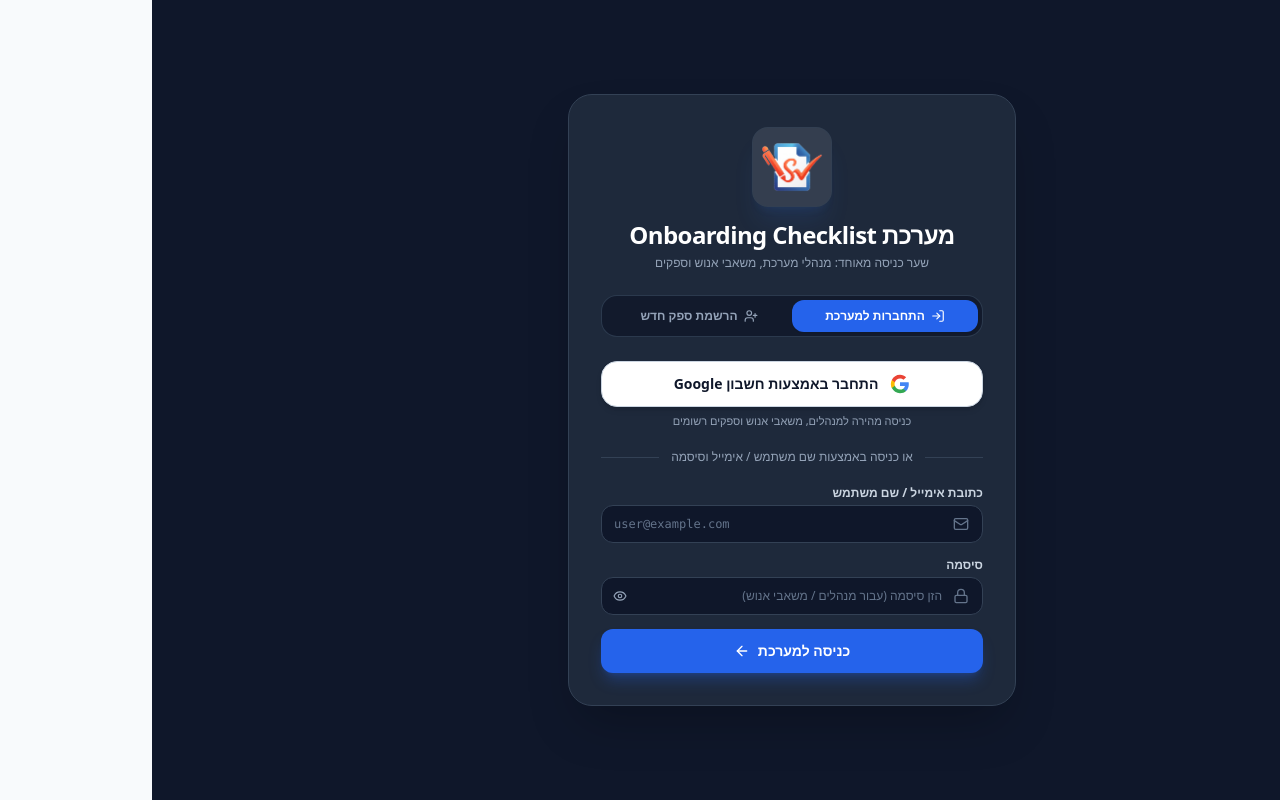
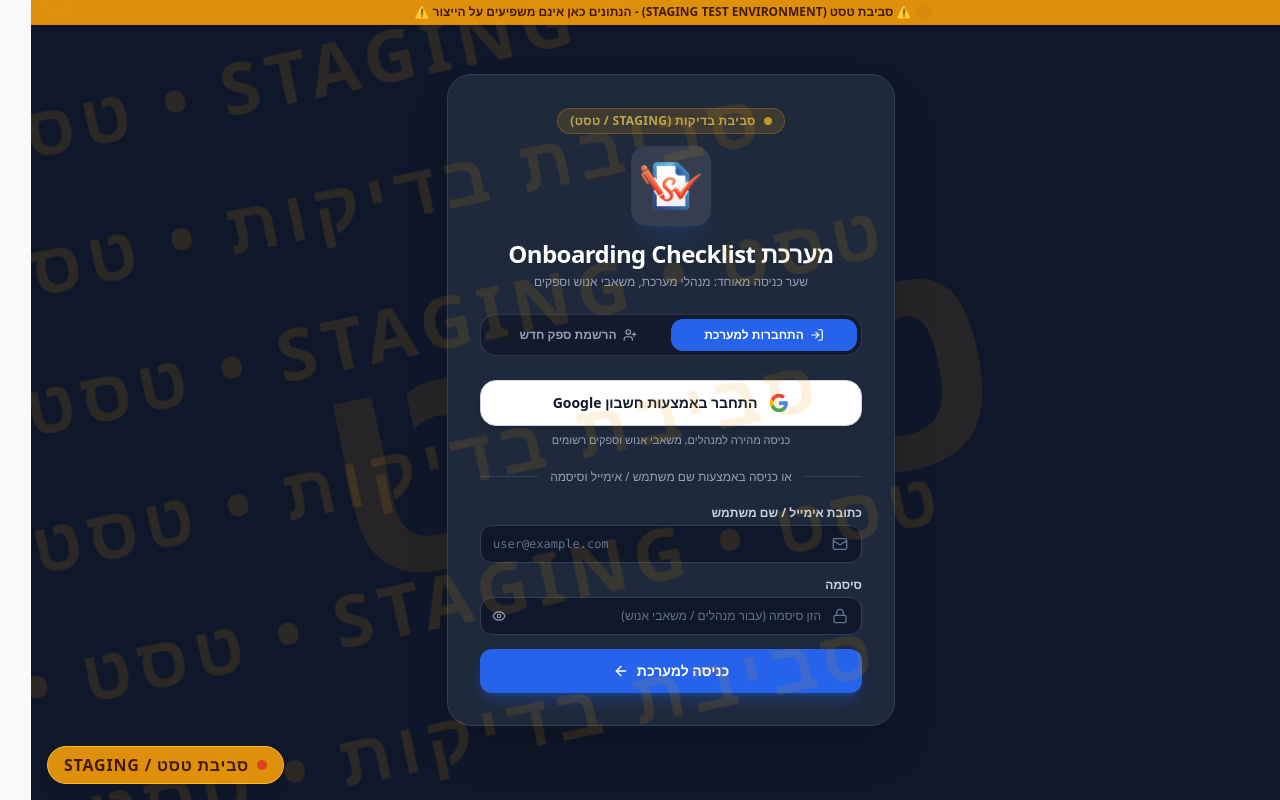
Before and after one commit to liarzim/Onboarding-Checklist-System, a Next.js app: page / in a window 1280 px wide. Built offline with nearby package versions, Linux system fonts and the light colour scheme.

Commit message:
feat(staging): add prominent TEST watermark background across staging including login screen

```diff
--- a/src/app/layout.tsx
+++ b/src/app/layout.tsx
@@ -1,5 +1,6 @@
 import type { Metadata } from "next";
 import ImpersonationBanner from "@/components/common/ImpersonationBanner";
+import StagingWatermark from "@/components/common/StagingWatermark";
 import "./globals.css";
 
 export const metadata: Metadata = {
@@ -15,6 +16,7 @@
   return (
     <html lang="he" dir="rtl">
       <body className="font-hebrew antialiased selection:bg-blue-100 selection:text-blue-900">
+        <StagingWatermark />
         <ImpersonationBanner />
         {children}
       </body>
--- a/src/app/page.tsx
+++ b/src/app/page.tsx
@@ -33,6 +33,22 @@
   const [activeTab, setActiveTab] = useState<"login" | "register">(
     tabParam === "register" ? "register" : "login"
   );
+
+  const [isStaging, setIsStaging] = useState(false);
+
+  useEffect(() => {
+    if (typeof window !== "undefined") {
+      const host = window.location.hostname;
+      const isProd =
+        host === "onboardingchecklistsystem.vercel.app" ||
+        (process.env.NEXT_PUBLIC_VERCEL_ENV === "production" &&
+          !host.includes("staging") &&
+          !host.includes("-git-") &&
+          !host.includes("localhost") &&
+          !host.includes("127.0.0.1"));
+      setIsStaging(!isProd);
+    }
+  }, []);
 
   // Login form state
   const [email, setEmail] = useState("");
@@ -182,10 +198,28 @@
   }
 
   return (
-    <div className="min-h-screen flex items-center justify-center p-4 bg-slate-900 text-slate-100" dir="rtl">
-      <div className="max-w-md w-full bg-slate-800 rounded-3xl border border-slate-700 shadow-2xl p-6 sm:p-8 space-y-6">
+    <div className="relative min-h-screen flex items-center justify-center p-4 bg-slate-900 text-slate-100 overflow-hidden" dir="rtl">
+      {/* Background Big TEST for Staging */}
+      {isStaging && (
+        <div
+          aria-hidden="true"
+          className="fixed inset-0 flex items-center justify-center pointer-events-none select-none overflow-hidden z-0"
+        >
+          <div className="text-[140px] sm:text-[220px] md:text-[300px] font-black text-amber-500/10 tracking-widest -rotate-12 uppercase select-none">
+            טסט
+          </div>
+        </div>
+      )}
+
+      <div className="relative z-10 max-w-md w-full bg-slate-800 rounded-3xl border border-slate-700 shadow-2xl p-6 sm:p-8 space-y-6">
         {/* Brand / System Logo Header */}
         <div className="text-center space-y-3">
+          {isStaging && (
+            <div className="inline-flex items-center gap-2 px-3 py-1 rounded-full bg-amber-500/20 border border-amber-500/40 text-amber-300 text-xs font-bold tracking-wide animate-pulse">
+              <span className="w-2 h-2 rounded-full bg-amber-400" />
+              <span>סביבת בדיקות (STAGING / טסט)</span>
+            </div>
+          )}
           <div className="w-18 h-18 sm:w-20 sm:h-20 rounded-2xl bg-white/10 p-2 flex items-center justify-center mx-auto shadow-xl shadow-blue-500/10 border border-slate-700/60">
             {/* eslint-disable-next-line @next/next/no-img-element */}
             <img
--- /dev/null
+++ b/src/components/common/StagingWatermark.tsx
@@ -0,0 +1,84 @@
+"use client";
+
+import { useEffect, useState } from "react";
+
+export default function StagingWatermark() {
+  const [isStaging, setIsStaging] = useState(false);
+
+  useEffect(() => {
+    if (typeof window !== "undefined") {
+      const host = window.location.hostname;
+      // Strictly disabled in Production domain
+      const isProduction =
+        host === "onboardingchecklistsystem.vercel.app" ||
+        (process.env.NEXT_PUBLIC_VERCEL_ENV === "production" &&
+          !host.includes("staging") &&
+          !host.includes("-git-") &&
+          !host.includes("localhost") &&
+          !host.includes("127.0.0.1"));
+
+      setIsStaging(!isProduction);
+    }
+  }, []);
+
+  if (!isStaging) {
+    return null;
+  }
+
+  // Generate repeating rows for the diagonal background pattern
+  const rows = [
+    "טסט • STAGING • טסט • STAGING • טסט • STAGING • טסט",
+    "סביבת בדיקות • טסט • TEST ENVIRONMENT • טסט • בדיקות",
+    "טסט • STAGING • טסט • STAGING • טסט • STAGING • טסט",
+    "סביבת בדיקות • טסט • TEST ENVIRONMENT • טסט • בדיקות",
+    "טסט • STAGING • טסט • STAGING • טסט • STAGING • טסט",
+    "סביבת בדיקות • טסט • TEST ENVIRONMENT • טסט • בדיקות",
+    "טסט • STAGING • טסט • STAGING • טסט • STAGING • טסט",
+    "סביבת בדיקות • טסט • TEST ENVIRONMENT • טסט • בדיקות",
+  ];
+
+  return (
+    <>
+      {/* 1. Full-screen diagonal repeating large watermark (pointer-events-none) */}
+      <div
+        aria-hidden="true"
+        className="fixed inset-0 pointer-events-none select-none z-30 overflow-hidden flex flex-col justify-around opacity-25 dark:opacity-20"
+      >
+        <div className="w-[180%] -translate-x-[20%] -translate-y-[10%] -rotate-12 flex flex-col gap-12 sm:gap-16">
+          {rows.map((rowText, i) => (
+            <div
+              key={i}
+              className={`whitespace-nowrap font-black tracking-widest text-4xl sm:text-6xl md:text-7xl uppercase text-amber-500/50 drop-shadow-sm ${
+                i % 2 === 0 ? "translate-x-12" : "-translate-x-12"
+              }`}
+            >
+              {rowText}
+            </div>
+          ))}
+        </div>
+      </div>
+
+      {/* 2. Floating prominent staging banner at the very top (pointer-events-none) */}
+      <div
+        aria-hidden="true"
+        className="fixed top-0 inset-x-0 z-50 pointer-events-none flex justify-center items-center py-1 bg-amber-500/90 text-amber-950 font-bold text-xs shadow-md border-b border-amber-600/40"
+      >
+        <span className="flex items-center gap-2">
+          <span className="w-2 h-2 rounded-full bg-amber-900 animate-ping inline-block" />
+          <span>⚠️ סביבת טסט (STAGING TEST ENVIRONMENT) - הנתונים כאן אינם משפיעים על הייצור ⚠️</span>
+        </span>
+      </div>
+
+      {/* 3. Corner Ribbon watermark for crystal-clear visual indicator */}
+      <div
+        aria-hidden="true"
+        className="fixed bottom-4 left-4 z-40 pointer-events-none select-none"
+      >
+        <div className="bg-amber-500/90 text-amber-950 font-black text-sm sm:text-base px-4 py-1.5 rounded-full shadow-lg border border-amber-400 flex items-center gap-2 uppercase tracking-wider backdrop-blur-sm">
+          <span className="inline-block w-2.5 h-2.5 rounded-full bg-red-600 animate-pulse" />
+          <span>סביבת טסט / STAGING</span>
+        </div>
+      </div>
+    </>
+  );
+}
```
